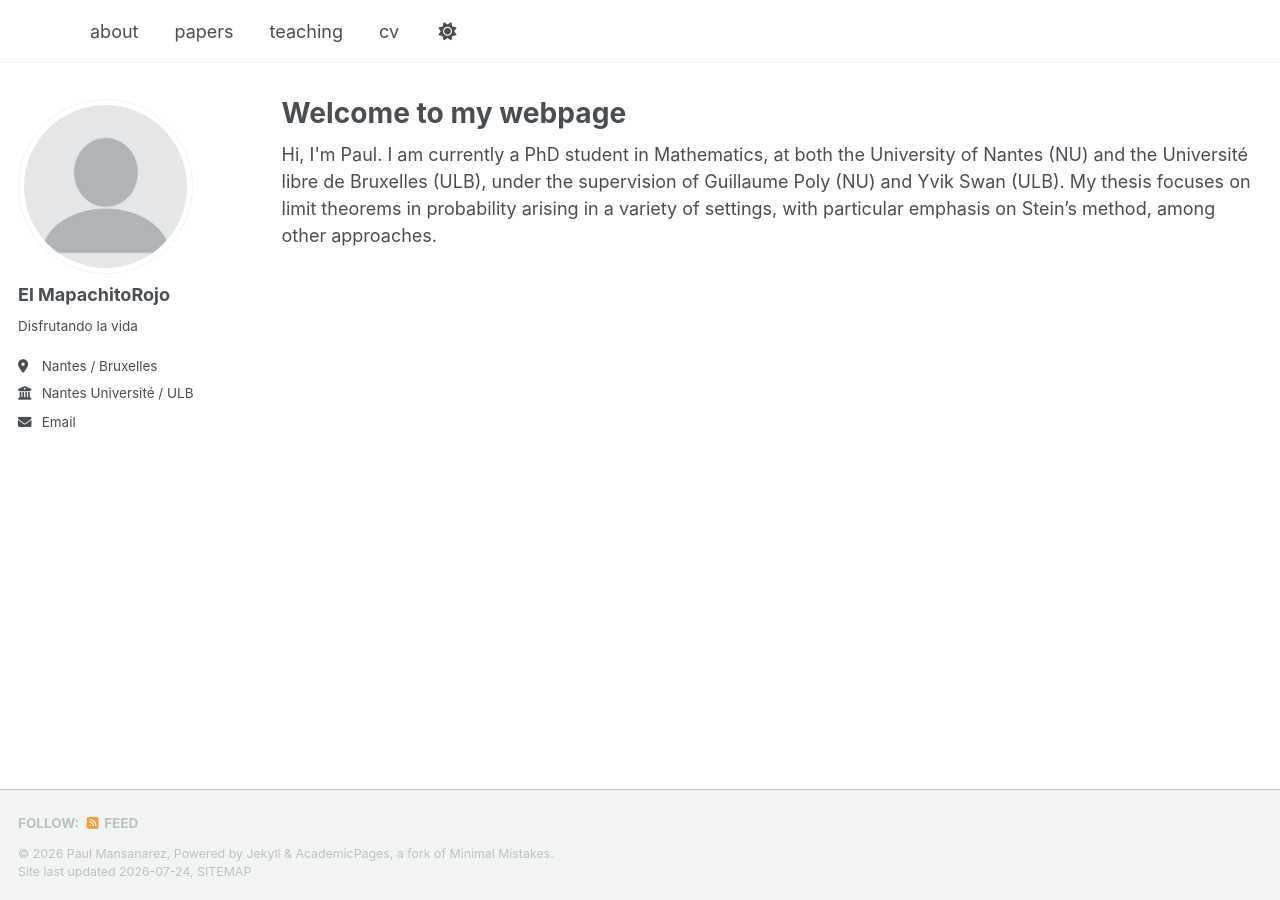
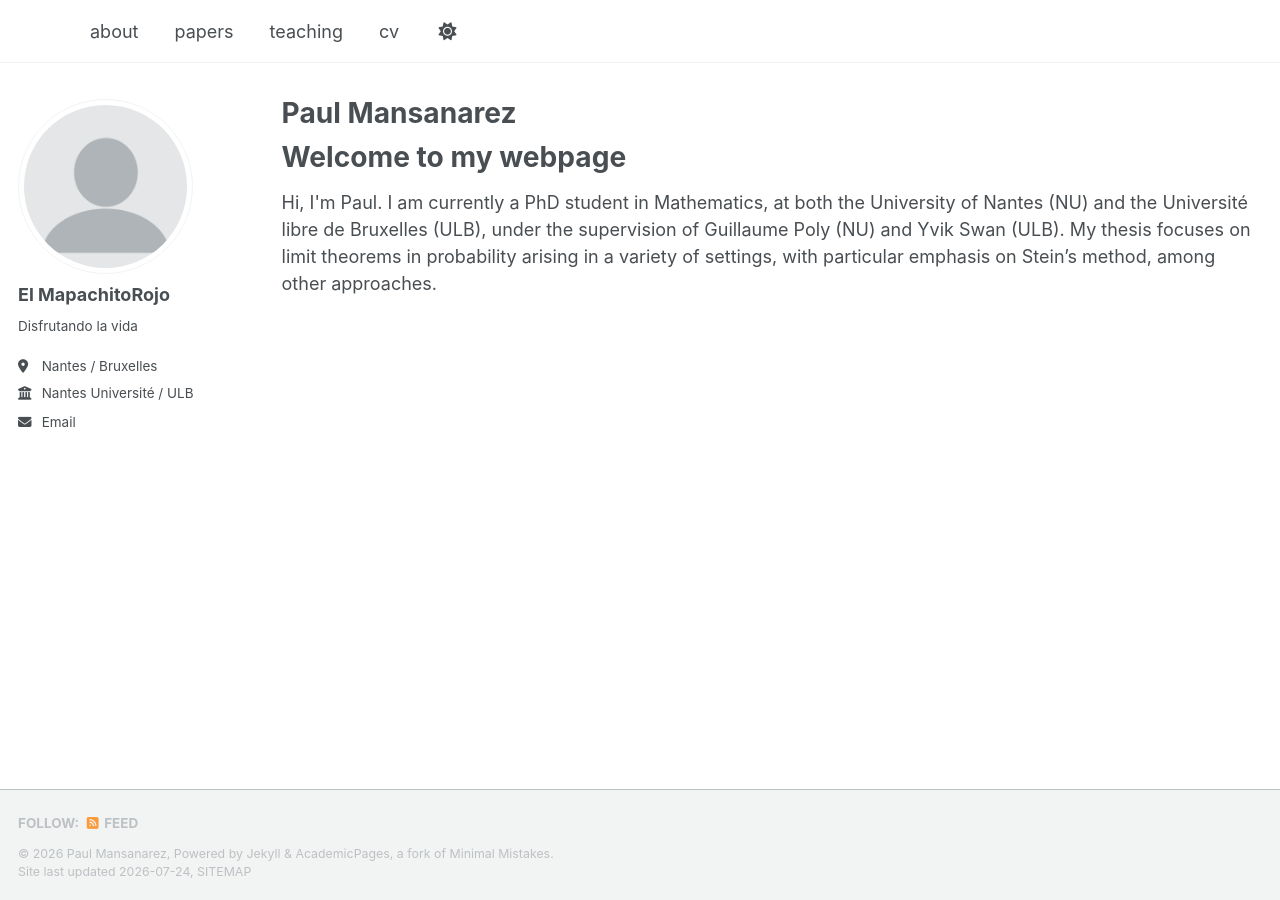
Before and after one commit to paulmansanarez/paulmansanarez.github.io, a Jekyll site: the page built from _pages/about.html, in a window 1280 px wide. Built offline with Jekyll 4.4.1, drawn with Linux system fonts in a browser that asks for light colours; a style sheet for code colours, icons or effects is not loaded.

Commit message:
Update about.html

```diff
--- a/_pages/about.html
+++ b/_pages/about.html
@@ -1,12 +1,14 @@
 ---
 layout: archive
-title: "Welcome to my webpage"
+title: "Paul Mansanarez"
 permalink: /
 author_profile: true
 redirect_from:
   - /about/
   - /about.html
 ---
+<h1>Welcome to my webpage</h1>
+
 Hi, I'm Paul. I am currently a PhD student in Mathematics, at both the University of Nantes (NU) and the Université libre de Bruxelles (ULB), under the supervision of Guillaume Poly (NU) and Yvik Swan (ULB).
 
 My thesis focuses on limit theorems in probability arising in a variety of settings, with particular emphasis on Stein’s method, among other approaches.
```
